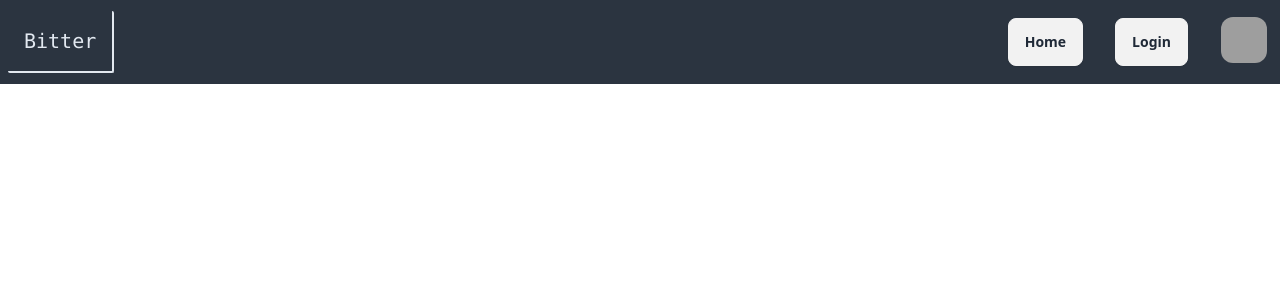
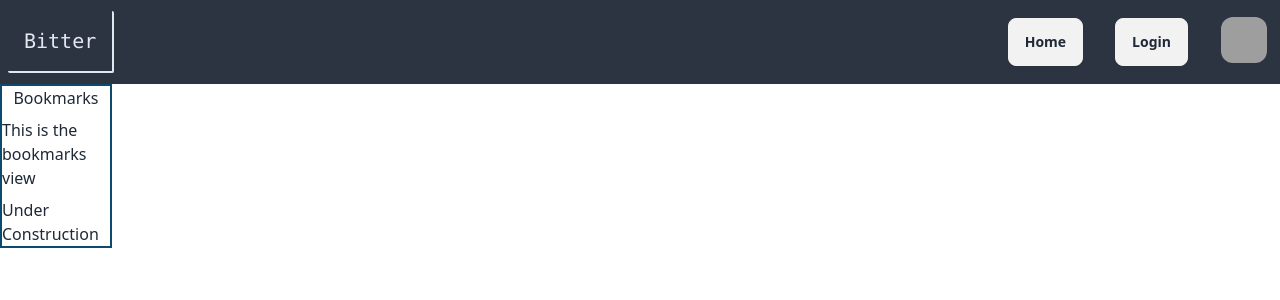
Before and after one commit to Decedis/Bitter, a React (Vite) app: page /bookmarks in a window 1280 px wide. Before the commit this address had no page. Shown: the top 300 px of the page. Built offline with nearby package versions, Linux system fonts and the light colour scheme; grey boxes are pictures that could not be loaded.

Commit message:
Fix nav click error. Fix: Remove exterior element such as div or button.

```diff
--- a/db.json
+++ b/db.json
@@ -53,6 +53,12 @@
       "postContent": "I made this",
       "createdByID": "1",
       "creationTime": "2024-04-02T22:21:07.485Z"
+    },
+    {
+      "id": "5211",
+      "postContent": "This is my testing face of testing",
+      "createdByID": "0",
+      "creationTime": "2024-04-03T21:26:10.651Z"
     }
   ],
   "tags": [
@@ -690,6 +696,11 @@
       "id": "dc51",
       "userId": "0",
       "postId": null
+    },
+    {
+      "id": "342b",
+      "userId": "0",
+      "postId": "3884"
     }
   ],
   "commentFavorites": [
--- a/src/App.tsx
+++ b/src/App.tsx
@@ -5,6 +5,8 @@ import { Nav } from "./Components/Nav";
 import { Routes, Route } from "react-router-dom";
 import { Login } from "./Components/Login";
 import { FakeAuthProvider } from "./Providers/FakeAuthProvider";
+import { ProfileView } from "./Components/ProfileView";
+import { Bookmarks } from "./Components/Bookmarks";
 
 function App() {
   return (
@@ -16,6 +18,8 @@ function App() {
           <Route path="/">
             <Route index element={<Feed />} />
             <Route path="login" element={<Login />} />
+            <Route path="profile" element={<ProfileView />} />
+            <Route path="bookmarks" element={<Bookmarks />} />
           </Route>
         </Routes>
       </PostsProvider>
--- /dev/null
+++ b/src/Components/Bookmarks.tsx
@@ -0,0 +1,9 @@
+export const Bookmarks = () => {
+  return (
+    <div className="flex flex-col gap-2 justify-center items-center min-h-18 max-w-28 border-sky-900 border-solid border-2 ">
+      <h1>Bookmarks</h1>
+      <p>This is the bookmarks view</p>
+      <div>Under Construction</div>
+    </div>
+  );
+};
--- a/src/Components/Nav.tsx
+++ b/src/Components/Nav.tsx
@@ -1,7 +1,6 @@
 import { Link, Outlet, useNavigate } from "react-router-dom";
 import { UserContext } from "../Providers/FakeAuthProvider";
 import { useContext, useEffect, useState } from "react";
-import "../assets/citrus-slice.svg";
 
 export const Nav = () => {
   const { user, setUser } = useContext(UserContext);
@@ -19,16 +18,15 @@ export const Nav = () => {
   };
 
   return (
-    // <nav className="w-screen flex border-b-2 border-blue-900 p-2 mb-5 bg-slate-700">
     <nav className="navbar bg-neutral text-neutral-content">
       <h1 className="border-b-2 border-r-2 border-slate-200 text-slate-200 text-center rounded-sm p-4 font-mono text-xl">
         Bitter
       </h1>
       <ul className="menu menu-horizontal px-1 w-full justify-end flex gap-8">
         <li>
-          <button className="btn">
-            <Link to="/">Home</Link>
-          </button>
+          <Link className="btn" to="/">
+            Home
+          </Link>
         </li>
         <li>
           {user ? (
@@ -36,9 +34,9 @@ export const Nav = () => {
               {buttonText}
             </button>
           ) : (
-            <button className="btn">
-              <Link to="/login">{buttonText}</Link>
-            </button>
+            <Link className="btn" to="/login">
+              {buttonText}
+            </Link>
           )}
         </li>
         <div className="dropdown dropdown-end">
@@ -56,19 +54,18 @@ export const Nav = () => {
           </div>
           <ul
             tabIndex={0}
-            className="mt-3 z-[1] p-2 shadow menu menu-sm dropdown-content bg-base-100 rounded-box w-52"
+            className="mt-3 z-[1] p-2 shadow menu menu-sm dropdown-content bg-base-100 rounded-box w-52 text-black"
           >
             <li>
-              <a className="justify-between">
+              <Link className="justify-between" to="/profile">
                 Profile
-                <span className="badge">New</span>
-              </a>
+              </Link>
             </li>
             <li>
               <a>Settings</a>
             </li>
             <li>
-              <a>Bookmarks</a>
+              <Link to="/bookmarks">Bookmarks</Link>
             </li>
             <li>
               <a>Logout</a>
@@ -76,7 +73,6 @@ export const Nav = () => {
           </ul>
         </div>
       </ul>
-
       <Outlet />
     </nav>
   );
--- /dev/null
+++ b/src/Components/ProfileView.tsx
@@ -0,0 +1,9 @@
+export const ProfileView = () => {
+  return (
+    <div className="flex flex-col justify-center items-center min-h-18 max-w-28 border-sky-900 border-solid border-2 ">
+      <h1>ProfileView</h1>
+      <p>This is the profile view</p>
+      <div>Under Construction</div>
+    </div>
+  );
+};
```
Also changed, not shown: 1 other file (tests, documents, lock files or other folders).
